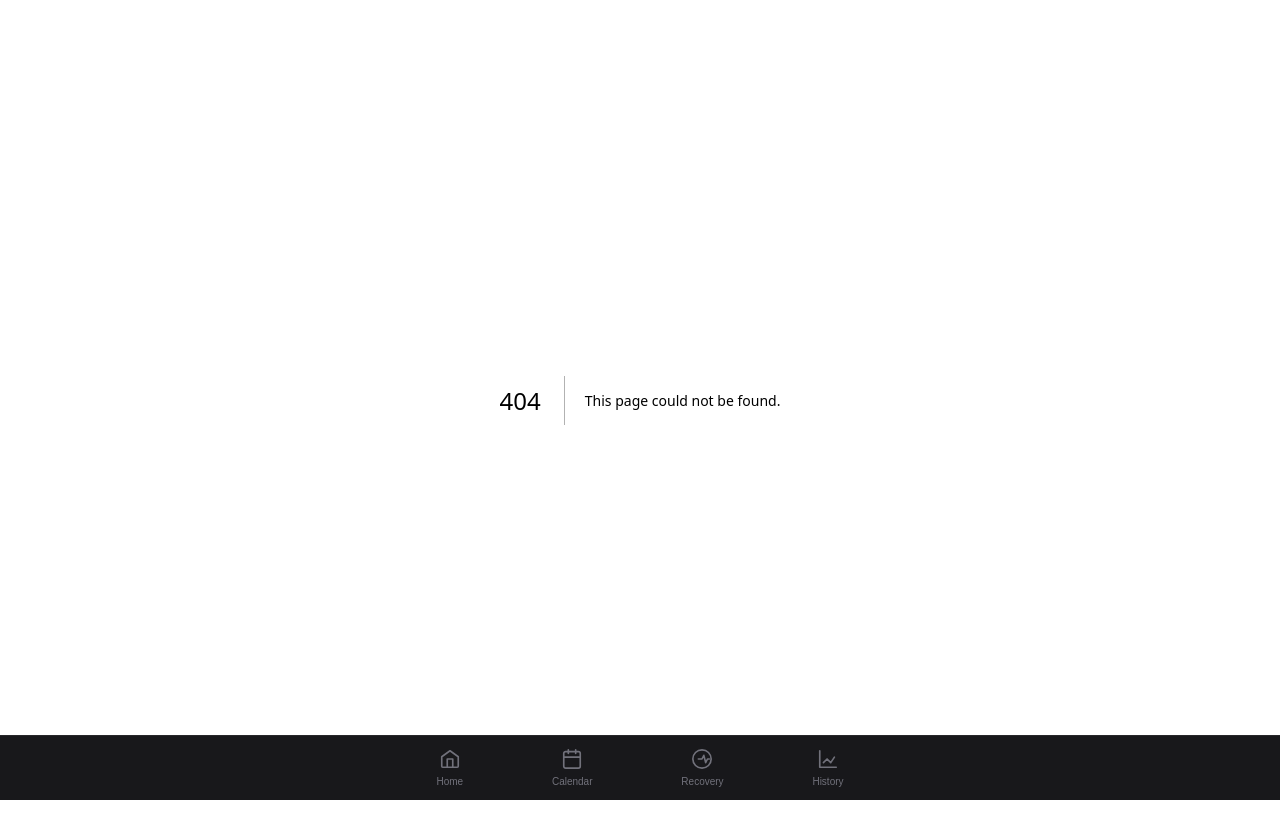
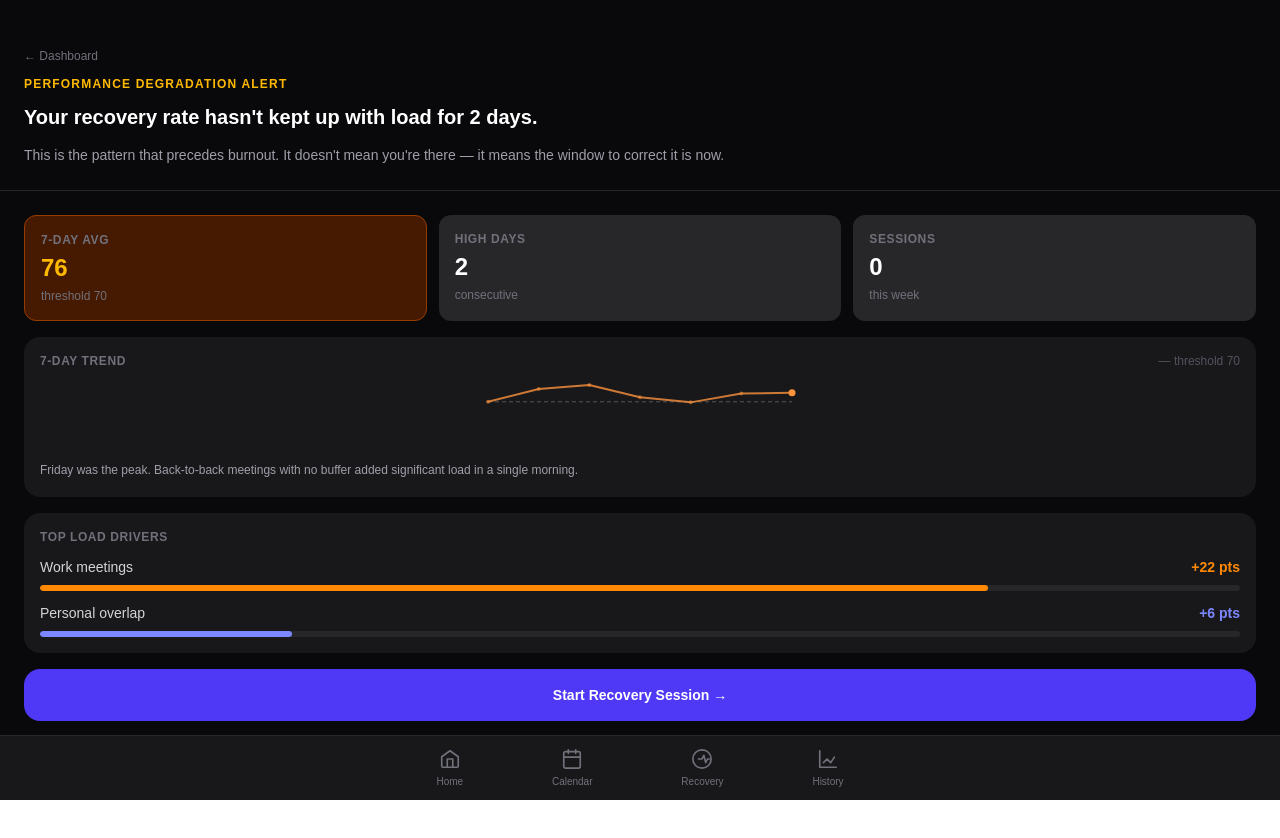
Before and after one commit to stephenkpowell-ops/strata-poc, a Next.js app: page /burnout in a window 1280 px wide. Before the commit this address had no page. Shown: the top 838 px of the page. Built offline with nearby package versions, Linux system fonts and the light colour scheme.

Commit message:
add burnout alert screen, wire home banner to route

```diff
--- /dev/null
+++ b/src/app/burnout/page.tsx
@@ -0,0 +1,214 @@
+'use client';
+
+/**
+ * src/app/burnout/page.tsx
+ *
+ * Burnout Alert Screen — steps 19, 20, 21, 22.
+ *
+ * Entry points:
+ *   - Tapping the amber banner on the home screen
+ *   - Tapping the secondary banner on the calendar screen (step 13, future)
+ *   - Push notification (MVP — not POC)
+ *
+ * Screen sections:
+ *   Step 19 — Obsidian hero with eyebrow, headline, sub-copy
+ *   Step 20 — Three metric cards: 7-day avg, consecutive high days, sessions
+ *   Step 21 — 7-day trend sparkline with threshold line
+ *   Step 22 — "Start Recovery Session →" CTA routing to /recovery
+ *
+ * All data comes from the Strata store (fixture data for POC).
+ */
+
+import Link from 'next/link';
+import { useStrata } from '@/lib/store';
+import Sparkline from '@/components/Sparkline';
+
+// ─────────────────────────────────────────────────────────────────────────────
+// HELPERS
+// ─────────────────────────────────────────────────────────────────────────────
+
+/** Count how many of the most recent scores exceed the threshold consecutively */
+function countConsecutiveHighDays(scores: number[], threshold: number): number {
+  let count = 0;
+  for (let i = scores.length - 1; i >= 0; i--) {
+    if (scores[i] >= threshold) {
+      count++;
+    } else {
+      break;
+    }
+  }
+  return count;
+}
+
+// ─────────────────────────────────────────────────────────────────────────────
+// METRIC CARD
+// ─────────────────────────────────────────────────────────────────────────────
+
+function MetricCard({
+  label,
+  value,
+  sub,
+  highlight = false,
+}: {
+  label:      string;
+  value:      string;
+  sub:        string;
+  highlight?: boolean;
+}) {
+  return (
+    <div className={`flex flex-col gap-1 rounded-xl p-4 ${
+      highlight ? 'bg-amber-950 border border-amber-800' : 'bg-zinc-800'
+    }`}>
+      <span className="text-xs font-semibold uppercase tracking-wider text-zinc-500">
+        {label}
+      </span>
+      <span className={`text-2xl font-bold tabular-nums ${
+        highlight ? 'text-amber-400' : 'text-white'
+      }`}>
+        {value}
+      </span>
+      <span className="text-xs text-zinc-500">{sub}</span>
+    </div>
+  );
+}
+
+// ─────────────────────────────────────────────────────────────────────────────
+// PAGE
+// ─────────────────────────────────────────────────────────────────────────────
+
+const BURNOUT_THRESHOLD = 70;
+
+export default function BurnoutPage() {
+  const { scores } = useStrata();
+
+  const latest        = scores[scores.length - 1];
+  const last7         = scores.slice(-7);
+  const last7Totals   = last7.map(s => s.totalScore);
+  const rollingAvg    = latest?.rollingAvg7d ?? 0;
+  const consecutiveDays = countConsecutiveHighDays(
+    scores.map(s => s.totalScore),
+    BURNOUT_THRESHOLD
+  );
+
+  // Recovery sessions this week — fixture data has none logged yet
+  // Will be populated from store once recovery sessions are tracked in step 23
+  const sessionsThisWeek = 0;
+
+  // Insight line below the sparkline
+  const peakScore = Math.max(...last7Totals);
+  const peakDay   = last7[last7Totals.indexOf(peakScore)];
+  const peakDate  = peakDay
+    ? new Date(peakDay.date).toLocaleDateString('en-US', { weekday: 'long' })
+    : 'Tuesday';
+
+  return (
+    <div className="flex flex-col min-h-screen bg-zinc-950 text-white">
+
+      {/* ── Step 19 — Hero section ─────────────────────────────────────── */}
+      <div className="flex flex-col gap-3 bg-zinc-950 px-6 pt-12 pb-6 border-b border-zinc-800">
+
+        {/* Back link */}
+        <Link
+          href="/home"
+          className="text-xs text-zinc-500 hover:text-zinc-300 transition-colors w-fit"
+        >
+          ← Dashboard
+        </Link>
+
+        {/* Eyebrow */}
+        <span className="text-xs font-semibold uppercase tracking-widest text-amber-400">
+          Performance Degradation Alert
+        </span>
+
+        {/* Headline */}
+        <h1 className="text-xl font-bold text-white leading-snug">
+          Your recovery rate hasn&#39;t kept up with load for {consecutiveDays} {consecutiveDays === 1 ? 'day' : 'days'}.
+        </h1>
+
+        {/* Sub-copy */}
+        <p className="text-sm text-zinc-400 leading-relaxed">
+          This is the pattern that precedes burnout. It doesn&#39;t mean you&#39;re
+          there — it means the window to correct it is now.
+        </p>
+
+      </div>
+
+      <div className="flex flex-col gap-4 px-6 py-6">
+
+        {/* ── Step 20 — Three metric cards ───────────────────────────────── */}
+        <div className="grid grid-cols-3 gap-3">
+          <MetricCard
+            label="7-day avg"
+            value={String(rollingAvg)}
+            sub={`threshold ${BURNOUT_THRESHOLD}`}
+            highlight={rollingAvg > BURNOUT_THRESHOLD}
+          />
+          <MetricCard
+            label="High days"
+            value={String(consecutiveDays)}
+            sub="consecutive"
+            highlight={consecutiveDays >= 3}
+          />
+          <MetricCard
+            label="Sessions"
+            value={String(sessionsThisWeek)}
+            sub="this week"
+          />
+        </div>
+
+        {/* ── Step 21 — Trend sparkline ───────────────────────────────────── */}
+        <div className="flex flex-col gap-2 bg-zinc-900 rounded-2xl p-4">
+          <div className="flex items-center justify-between">
+            <span className="text-xs font-semibold uppercase tracking-wider text-zinc-500">
+              7-day trend
+            </span>
+            <span className="text-xs text-zinc-600">
+              — threshold {BURNOUT_THRESHOLD}
+            </span>
+          </div>
+          <Sparkline scores={last7Totals} height={72} threshold={BURNOUT_THRESHOLD} />
+          <p className="text-xs text-zinc-400 leading-relaxed pt-1">
+            {peakDate} was the peak. Back-to-back meetings with no buffer added significant load in a single morning.
+          </p>
+        </div>
+
+        {/* Top load drivers */}
+        <div className="flex flex-col gap-2 bg-zinc-900 rounded-2xl p-4">
+          <span className="text-xs font-semibold uppercase tracking-wider text-zinc-500">
+            Top load drivers
+          </span>
+          <div className="flex flex-col gap-2 pt-1">
+            <div className="flex items-center justify-between">
+              <span className="text-sm text-zinc-300">Work meetings</span>
+              <span className="text-sm font-semibold text-orange-400">+22 pts</span>
+            </div>
+            <div className="h-1.5 w-full bg-zinc-800 rounded-full overflow-hidden">
+              <div className="h-full bg-orange-400 rounded-full" style={{ width: '79%' }} />
+            </div>
+            <div className="flex items-center justify-between mt-1">
+              <span className="text-sm text-zinc-300">Personal overlap</span>
+              <span className="text-sm font-semibold text-indigo-400">+6 pts</span>
+            </div>
+            <div className="h-1.5 w-full bg-zinc-800 rounded-full overflow-hidden">
+              <div className="h-full bg-indigo-400 rounded-full" style={{ width: '21%' }} />
+            </div>
+          </div>
+        </div>
+
+        {/* ── Step 22 — CTA ───────────────────────────────────────────────── */}
+        <Link
+          href="/recovery"
+          className="flex items-center justify-center gap-2 bg-indigo-600 hover:bg-indigo-500 active:bg-indigo-700 text-white font-semibold text-sm rounded-2xl py-4 transition-colors"
+        >
+          Start Recovery Session →
+        </Link>
+
+        <p className="text-xs text-zinc-600 text-center">
+          A 5-minute reset now reduces tomorrow&#39;s baseline load.
+        </p>
+
+      </div>
+
+    </div>
+  );
+}
--- a/src/app/home/page.tsx
+++ b/src/app/home/page.tsx
@@ -5,15 +5,14 @@
  *
  * Home screen — hero stress score, trial progress bar, burnout alert banner.
  *
- * Current state (Steps 15, 16, 17):
+ * Current state (Steps 15, 16, 17, 18):
  *   Step 15 — ScoreCard with sparkline and rolling average
  *   Step 16 — Trial progress bar showing days remaining from FIXTURE_USER
- *   Step 17 — Burnout alert banner when rollingAvg7d > 70
- *
- * Step still to come:
- *   Step 18 — Navigation tab bar
+ *   Step 17 — Burnout alert banner (wired to /burnout route)
+ *   Step 18 — Navigation tab bar (in layout.tsx)
  */
 
+import Link from 'next/link';
 import { useStrata } from '@/lib/store';
 import ScoreCard from '@/components/ScoreCard';
 
@@ -23,14 +22,13 @@ import ScoreCard from '@/components/ScoreCard';
 
 function daysRemaining(trialEndsAt: Date | null): number {
   if (!trialEndsAt) return 0;
-  const ms  = new Date(trialEndsAt).getTime() - Date.now();
+  const ms = new Date(trialEndsAt).getTime() - Date.now();
   return Math.max(0, Math.ceil(ms / (1000 * 60 * 60 * 24)));
 }
 
 function trialProgressPercent(
   trialStartedAt: Date | null,
-  trialEndsAt:   Date | null,
-  totalDays = 7
+  trialEndsAt:    Date | null,
 ): number {
   if (!trialStartedAt || !trialEndsAt) return 0;
   const elapsed = Date.now() - new Date(trialStartedAt).getTime();
@@ -54,8 +52,6 @@ function TrialProgressBar({
 
   return (
     <div className="flex flex-col gap-2 bg-zinc-900 rounded-2xl p-4">
-
-      {/* Label row */}
       <div className="flex items-center justify-between">
         <span className="text-xs font-semibold uppercase tracking-wider text-zinc-500">
           Free Trial
@@ -64,35 +60,32 @@ function TrialProgressBar({
           {remaining} {remaining === 1 ? 'day' : 'days'} remaining
         </span>
       </div>
-
-      {/* Progress track */}
       <div className="h-1.5 w-full bg-zinc-800 rounded-full overflow-hidden">
         <div
           className="h-full bg-indigo-500 rounded-full transition-all"
           style={{ width: `${progress}%` }}
         />
       </div>
-
-      {/* Sub-label */}
       <span className="text-xs text-zinc-600">
         Keep your data — continue after day 7
       </span>
-
     </div>
   );
 }
 
 // ─────────────────────────────────────────────────────────────────────────────
 // BURNOUT ALERT BANNER
+// Now a Link — tapping routes to the full burnout alert screen
 // ─────────────────────────────────────────────────────────────────────────────
 
 function BurnoutAlertBanner({ rollingAvg }: { rollingAvg: number }) {
-  // Only render when rolling average exceeds threshold
   if (rollingAvg <= 70) return null;
 
   return (
-    <div className="flex items-start gap-3 bg-amber-950 border border-amber-800 rounded-2xl p-4">
-
+    <Link
+      href="/burnout"
+      className="flex items-start gap-3 bg-amber-950 border border-amber-800 rounded-2xl p-4 hover:bg-amber-900 transition-colors"
+    >
       {/* Pulsing dot */}
       <div className="relative flex-shrink-0 mt-0.5">
         <span className="flex h-2.5 w-2.5">
@@ -110,11 +103,10 @@ function BurnoutAlertBanner({ rollingAvg }: { rollingAvg: number }) {
           Your recovery rate hasn&#39;t kept up with load. The window to correct it is now.
         </span>
         <span className="text-xs text-amber-600 mt-0.5">
-          7-day avg {rollingAvg} · threshold 70
+          7-day avg {rollingAvg} · threshold 70 · Tap to see your recovery plan →
         </span>
       </div>
-
-    </div>
+    </Link>
   );
 }
 
@@ -125,11 +117,8 @@ function BurnoutAlertBanner({ rollingAvg }: { rollingAvg: number }) {
 export default function HomePage() {
   const { scores, user } = useStrata();
 
-  // Most recent score record
   const latest = scores[scores.length - 1];
-
-  // Last 7 scores for the sparkline, oldest first
-  const last7 = scores.slice(-7).map(s => s.totalScore);
+  const last7  = scores.slice(-7).map(s => s.totalScore);
 
   if (!latest) {
     return (
@@ -163,7 +152,7 @@ export default function HomePage() {
           recentScores={last7}
         />
 
-        {/* Step 17 — Burnout alert banner (above trial bar — higher urgency) */}
+        {/* Step 17 — Burnout alert banner — routes to /burnout */}
         <BurnoutAlertBanner rollingAvg={latest.rollingAvg7d} />
 
         {/* Step 16 — Trial progress bar */}
```
